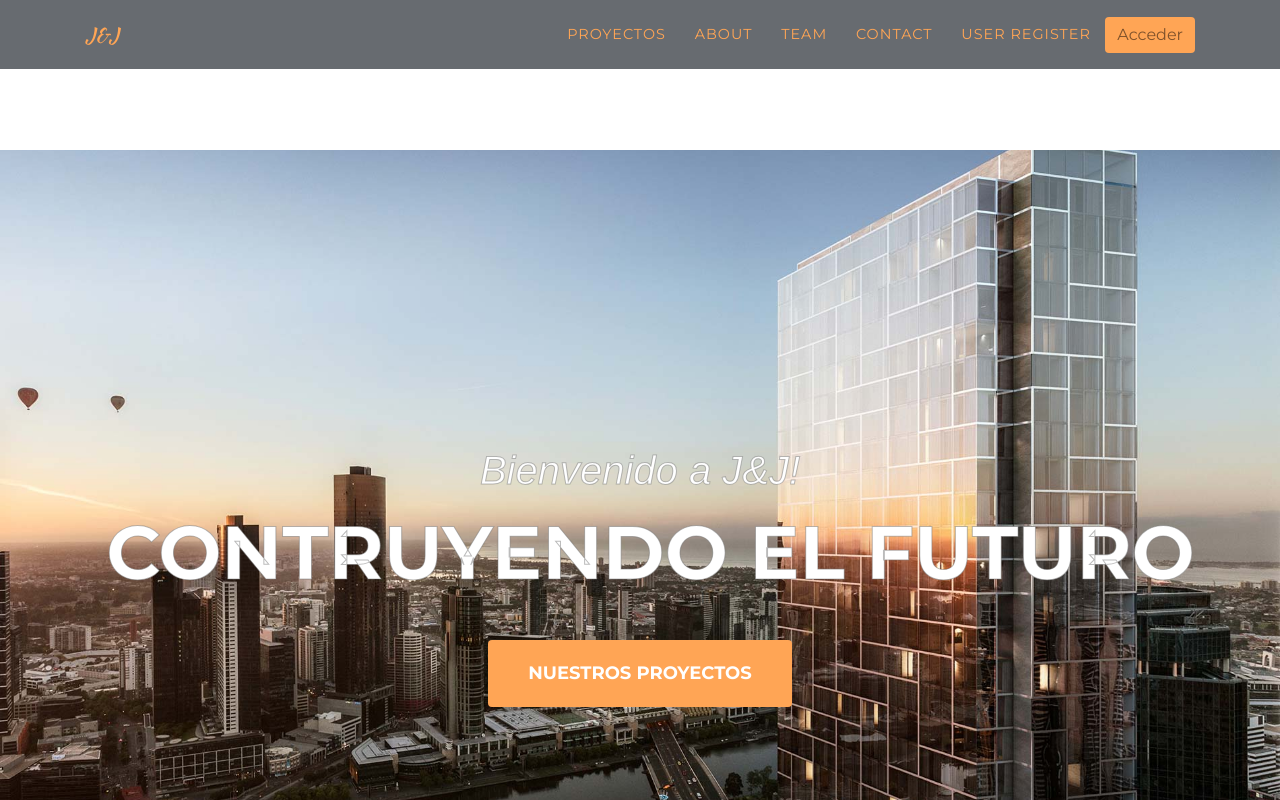
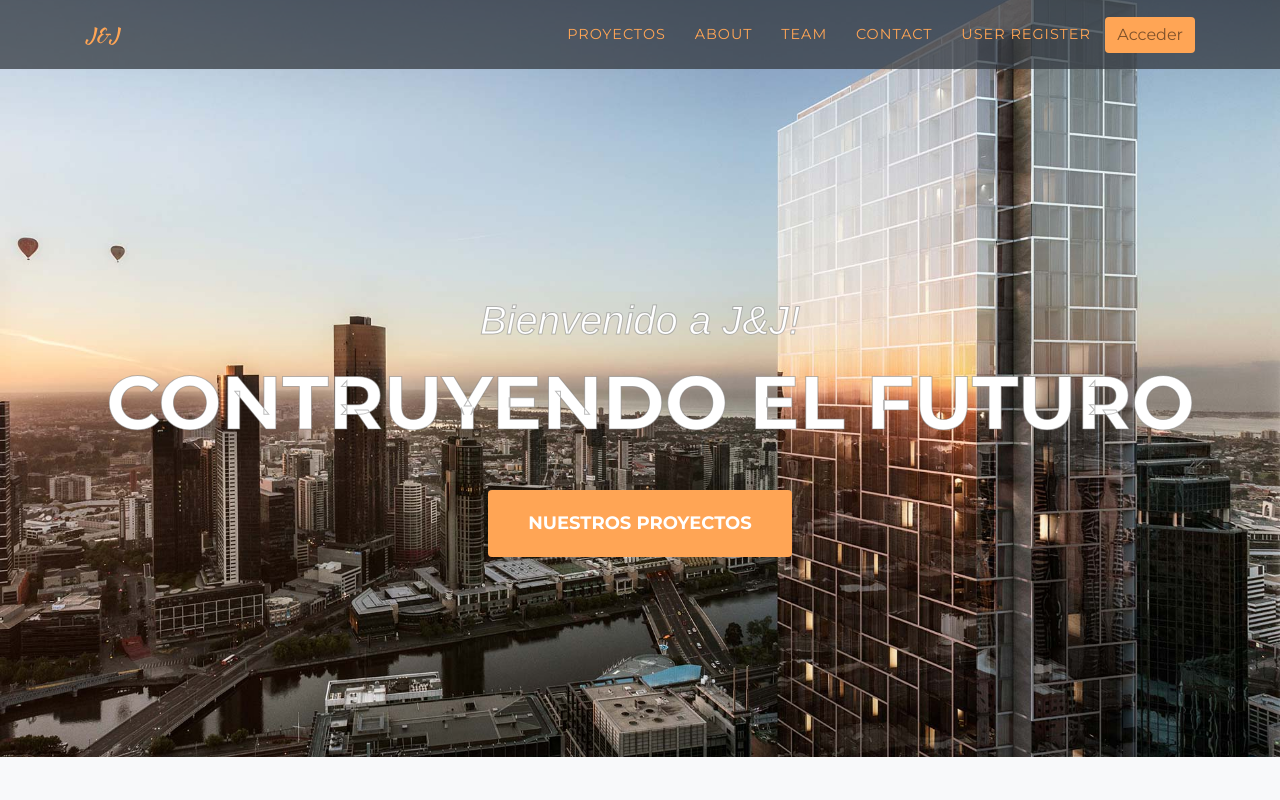
Before and after one commit to RicardoHerrera/AngularSessions, an Angular app in the folder E31A-Code/: page /home in a window 1280 px wide. Shown: the top 800 px of the page. Built offline with nearby package versions, Linux system fonts and the light colour scheme; a web font is replaced by a local one.

Commit message:
remove padding

```diff
--- a/E31A-Code/src/app/app.component.html
+++ b/E31A-Code/src/app/app.component.html
@@ -16,6 +16,6 @@
           </ul><a class="btn btn-primary text-black-50 border-dark" role="button" href="#" style="font-family: Montserrat, sans-serif;font-weight: normal;background-color: rgb(255,165,85);border:none;">Acceder</a></div>
   </div>
 </nav>
-<section style="min-height: 600px;">
+<section style="min-height: 600px; padding-top: 0;">
   <router-outlet></router-outlet>
 </section>
```
